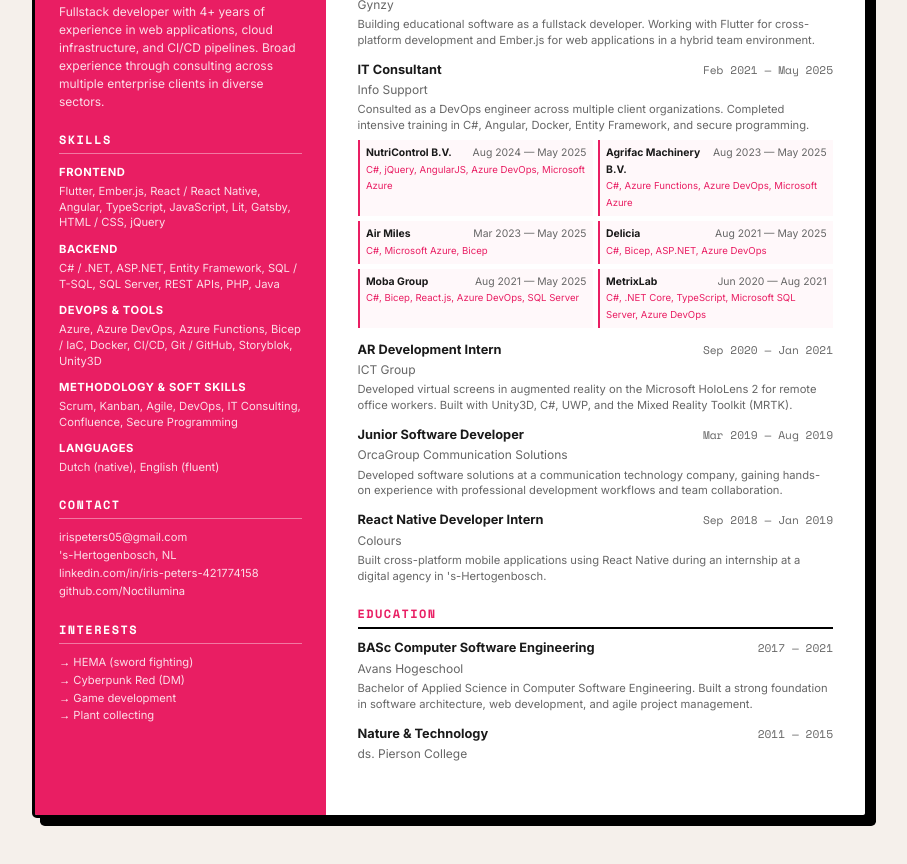
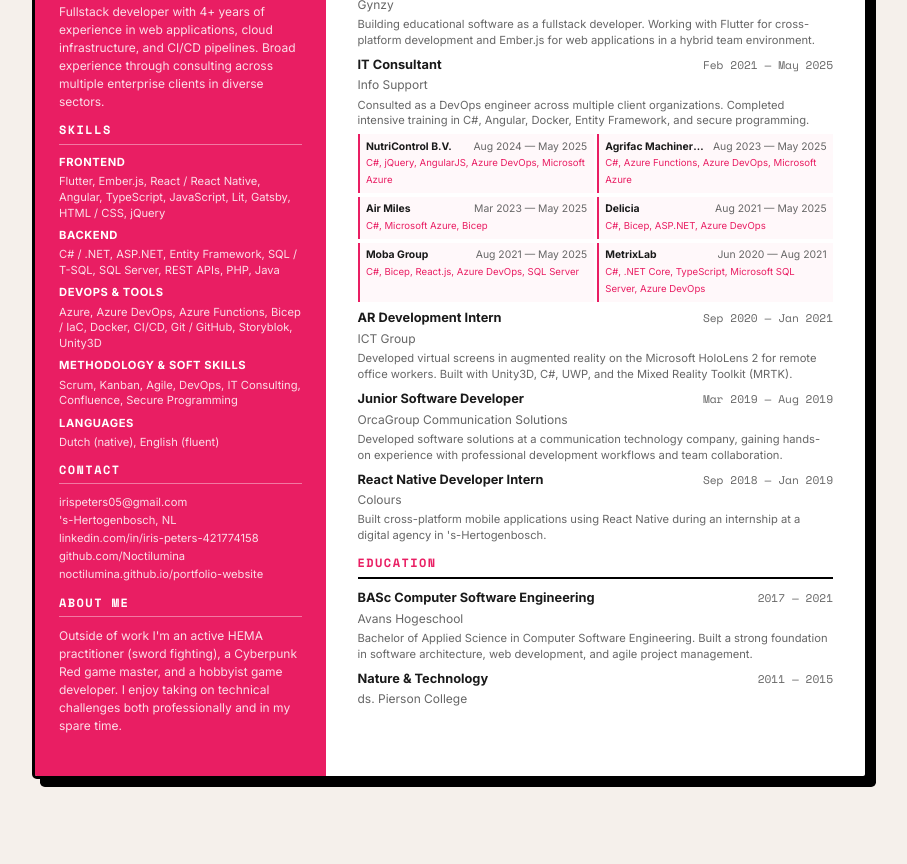
Before and after one commit to Noctilumina/portfolio-website, a React (Vite) app: page /portfolio-website/cv in a window 1280 px wide. Shown: the part 360-1224 px from the top of the page, without its empty margins (190-1097 px from the left). After the commit the page ends 1203 px from the top, so only its background shows below. Built offline with nearby package versions, Linux system fonts and the light colour scheme.

Commit message:
chore: Update CV page layout and content
CV sidebar color change, about me section, website URL in contact, print layout fixes, overflow fixes.

```diff
--- a/src/pages/CV/CV.jsx
+++ b/src/pages/CV/CV.jsx
@@ -15,10 +15,6 @@
   const education = localizedExperience.filter((e) => e.id === 6);
 
   const handlePrint = () => window.print();
-
-  const interests = locale === 'nl'
-    ? ['HEMA (zwaardvechten)', 'Cyberpunk Red (DM)', 'Game development', 'Planten verzamelen']
-    : ['HEMA (sword fighting)', 'Cyberpunk Red (DM)', 'Game development', 'Plant collecting'];
 
   return (
     <main id="main-content" className={styles.page}>
@@ -71,18 +67,20 @@
                 <p>'s-Hertogenbosch, NL</p>
                 <p>linkedin.com/in/iris-peters-421774158</p>
                 <p>github.com/Noctilumina</p>
+                <p>noctilumina.github.io/portfolio-website</p>
               </div>
             </section>
 
             <section className={styles.section}>
               <h2 className={styles.sideSectionTitle}>
-                {locale === 'nl' ? 'Interesses' : 'Interests'}
+                {locale === 'nl' ? 'Over Mij' : 'About Me'}
               </h2>
-              <ul className={styles.interestList}>
-                {interests.map((item) => (
-                  <li key={item}>{item}</li>
-                ))}
-              </ul>
+              <p className={styles.profileText}>
+                {locale === 'nl'
+                  ? 'Naast mijn werk als developer ben ik een actief HEMA-beoefenaar (zwaardvechten), DM voor Cyberpunk Red-campagnes, en hobbymatig game developer. Ik hou ervan om technische uitdagingen aan te gaan, zowel professioneel als in mijn vrije tijd.'
+                  : 'Outside of work I\'m an active HEMA practitioner (sword fighting), a Cyberpunk Red game master, and a hobbyist game developer. I enjoy taking on technical challenges both professionally and in my spare time.'
+                }
+              </p>
             </section>
           </div>
 
--- a/src/pages/CV/CV.module.css
+++ b/src/pages/CV/CV.module.css
@@ -52,7 +52,6 @@
 /* Two column layout */
 .columns {
   display: flex;
-  min-height: 100vh;
 }
 
 /* Left sidebar — Skills, Profile, Contact */
@@ -66,7 +65,9 @@
 /* Right main — Experience, Education */
 .mainCol {
   flex: 1;
+  min-width: 0;
   padding: 2rem 2rem;
+  overflow-wrap: break-word;
 }
 
 /* Portrait */
@@ -118,7 +119,7 @@
 
 /* Sections */
 .section {
-  margin-bottom: 1.2rem;
+  margin-bottom: 0.6rem;
 }
 
 /* Section titles for main column */
@@ -147,7 +148,7 @@
 
 /* Experience entries */
 .entry {
-  margin-bottom: 0.7rem;
+  margin-bottom: 0.4rem;
 }
 
 .entryHeader {
@@ -186,8 +187,9 @@
 .clientGrid {
   display: grid;
   grid-template-columns: 1fr 1fr;
-  gap: 0.3rem;
-  margin-top: 0.4rem;
+  gap: 0.2rem;
+  margin-top: 0.3rem;
+  max-width: 100%;
 }
 
 .client {
@@ -195,6 +197,8 @@
   padding: 0.3rem 0.4rem;
   border-left: 2px solid var(--color-primary);
   background: rgba(233, 30, 99, 0.03);
+  min-width: 0;
+  overflow: hidden;
 }
 
 .clientHeader {
@@ -206,6 +210,9 @@
 .clientName {
   font-weight: 700;
   color: var(--color-text);
+  overflow: hidden;
+  text-overflow: ellipsis;
+  white-space: nowrap;
 }
 
 .clientPeriod {
@@ -220,7 +227,7 @@
 
 /* Skills (sidebar) */
 .skillCategory {
-  margin-bottom: 0.6rem;
+  margin-bottom: 0.35rem;
 }
 
 .skillCategoryTitle {
```
